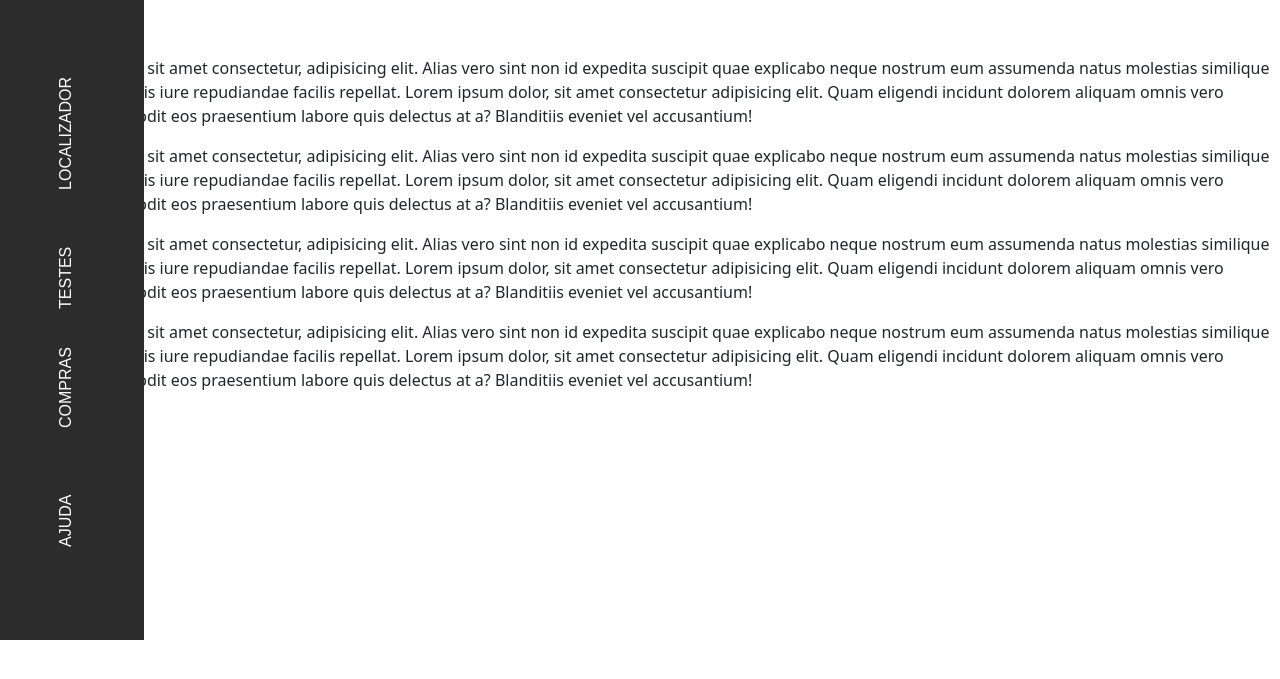
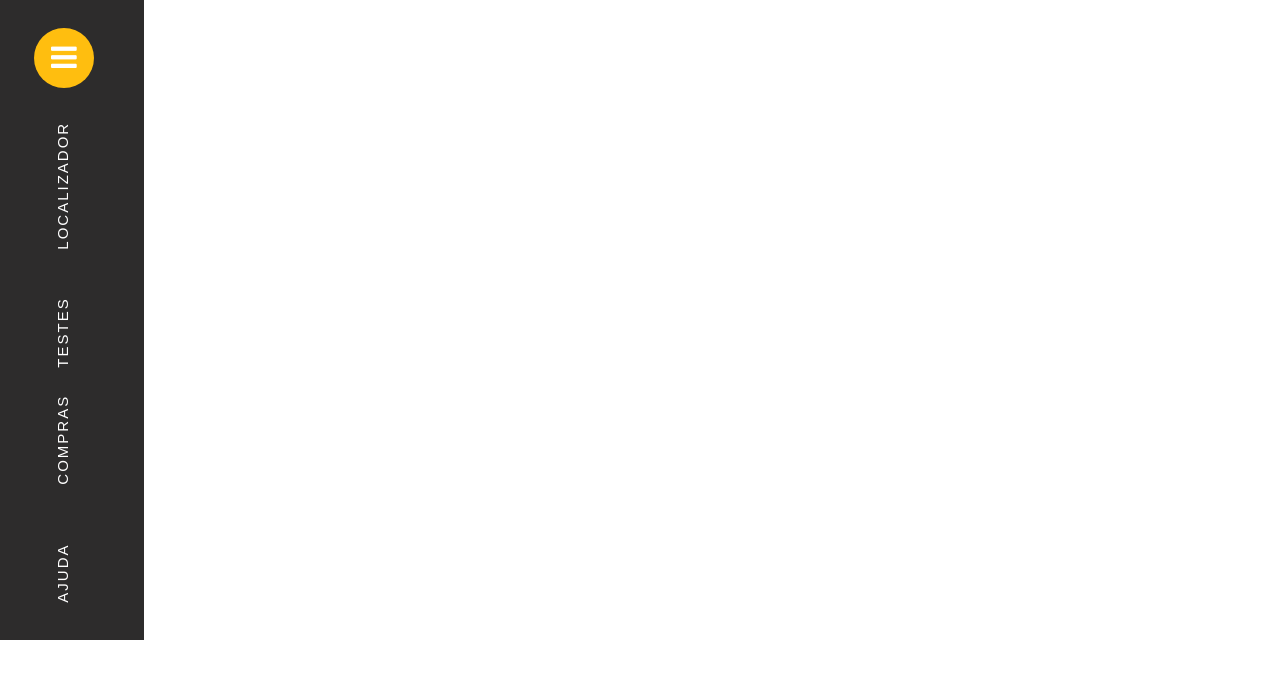
Before and after one commit to Buscafe/Frontend, a PHP site: page /HTML/ajuda.html in a window 1280 px wide. Shown: the top 679 px of the page. Run offline with PHP 8.4, Linux system fonts and the light colour scheme.

Commit message:
Adicionei o menu Hamburguer

```diff
--- a/CSS/navbar.css
+++ b/CSS/navbar.css
@@ -17,7 +17,9 @@
     color: #FFF;
     text-transform: uppercase;
     transform: rotate(-90deg);
-    padding: 25px 0 70px 0;
+    font-size: 15px;
+    letter-spacing: 2px;
+    padding: 15px 0 80px 0;
     transition: 0.5s;
 }
 .text-navbar li:hover{
@@ -28,3 +30,32 @@
     padding-left: 180px;
     padding-top: 20px;
 }
+
+/* Menu Hamburguer */
+.menu i {
+    background-color: #FFBE0F;
+    width: 60px;
+    height: 60px;
+    border-radius: 60px;
+    padding: 14px 17px;
+    margin: 20px 34px;
+    cursor: pointer;
+    font-size: 30px;
+    color: #FFF;
+    display: block;
+    transition: 0.5s;
+}
+.menu i:hover{
+    color: #FFBE0F;
+    background-color: #ffbf0f00;
+    border: 3px solid #FFBE0F;
+    padding: 11px 14px;
+    transition: 0.5s;
+}
+.menu i:active{
+    color: #ffffff;
+    background-color: #ffbf0f00;
+    border: 3px solid #ffffff;
+    padding: 11px 14px;
+    transition: 0.5s;
+}
--- a/HTML/ajuda.html
+++ b/HTML/ajuda.html
@@ -5,6 +5,8 @@
         <meta http-equiv="X-UA-Compatible" content="IE=edge">
         <meta name="viewport" content="width=device-width, initial-scale=1.0">
         <title>Buscafé</title>
+        <!-- Menu Hambuger -->
+        <link rel="stylesheet" href="https://cdnjs.cloudflare.com/ajax/libs/font-awesome/4.7.0/css/font-awesome.min.css">
         <!-- Link Boostrap -->
         <link rel="stylesheet" href="../Tecnologias/Boostrap/css/bootstrap.css">
         <link rel="stylesheet" href="../CSS/navbar.css">
@@ -12,10 +14,14 @@
         <script src="../Tecnologias/Jquery/jquery-3.6.0.min.js"></script>
     </head>
     <body>
-    <nav class="navbar">
+        <!-- Navbar Vertical -->
+        <nav class="navbar align-items-stretch">
+            <div class="menu">
+                <i class="fa fa-bars"></i>
+            </div>
             <ul class="text-navbar">
                 <a href="../index.html">
-                <li> Localizador </li>
+                    <li id="loc"> Localizador </li>
                 </a>
                 <a href="./testes.html">
                     <li> Testes </li>
@@ -29,17 +35,16 @@
             </ul>
         </nav>
 
-    <h1>Ajuda</h1>
-    <p>Lorem ipsum dolor sit amet consectetur, adipisicing elit. Alias vero sint non id expedita suscipit quae explicabo neque nostrum eum assumenda natus molestias similique quisquam, reiciendis iure repudiandae facilis repellat. Lorem ipsum dolor, sit amet consectetur adipisicing elit. Quam eligendi incidunt dolorem aliquam omnis vero quaerat neque in, odit eos praesentium labore quis delectus at a? Blanditiis eveniet vel accusantium!
-    </p>
-    <p>Lorem ipsum dolor sit amet consectetur, adipisicing elit. Alias vero sint non id expedita suscipit quae explicabo neque nostrum eum assumenda natus molestias similique quisquam, reiciendis iure repudiandae facilis repellat. Lorem ipsum dolor, sit amet consectetur adipisicing elit. Quam eligendi incidunt dolorem aliquam omnis vero quaerat neque in, odit eos praesentium labore quis delectus at a? Blanditiis eveniet vel accusantium!
-    </p>
+        <!--
+            ==================================
+            ===========  ATENÇÃO  ============
+            Colocar o CONTEÚDO NA DIV "CONTENT"
+            ==================================
+        -->
 
-    <p>Lorem ipsum dolor sit amet consectetur, adipisicing elit. Alias vero sint non id expedita suscipit quae explicabo neque nostrum eum assumenda natus molestias similique quisquam, reiciendis iure repudiandae facilis repellat. Lorem ipsum dolor, sit amet consectetur adipisicing elit. Quam eligendi incidunt dolorem aliquam omnis vero quaerat neque in, odit eos praesentium labore quis delectus at a? Blanditiis eveniet vel accusantium!
-    </p>
-    <p>Lorem ipsum dolor sit amet consectetur, adipisicing elit. Alias vero sint non id expedita suscipit quae explicabo neque nostrum eum assumenda natus molestias similique quisquam, reiciendis iure repudiandae facilis repellat. Lorem ipsum dolor, sit amet consectetur adipisicing elit. Quam eligendi incidunt dolorem aliquam omnis vero quaerat neque in, odit eos praesentium labore quis delectus at a? Blanditiis eveniet vel accusantium!
-    </p>
+        <div class="content">
 
+        </div>
 
         <!-- Link Boostrap -->
         <script src="../Tecnologias/Boostrap/js/bootstrap.js"></script>
```
Also changed, not shown: HTML/compras.html (+19 -3 lines), HTML/testes.html (+19 -3 lines), index.html (+9 -2 lines), Assets/Logos/Favicon.png (added), Logos/Logo buscafe amerelo/logo buscafe 36x36.png (added), Logos/Logo buscafe amerelo/logo buscafe 72x72.png (added), Logos/Logo buscafe amerelo/logo buscafe 800x800.png (added), Logos/Logo buscafe branco/logo buscafe amarelo 36x36.png (added), Logos/Logo buscafe branco/logo buscafe amarelo 72x72.png (added), Logos/Logo buscafe branco/logo buscafe amarelo 800x800.png (added), Logos/Logo buscafe preto/logo buscafe preto 36x36.png (added), Logos/Logo buscafe preto/logo buscafe preto 72x72.png (added), Logos/Logo buscafe preto/logo buscafe preto 800x800.png (added), Logos/Primeira Logo.jpeg (added). Lines whose indentation alone changed are shown as unchanged.
